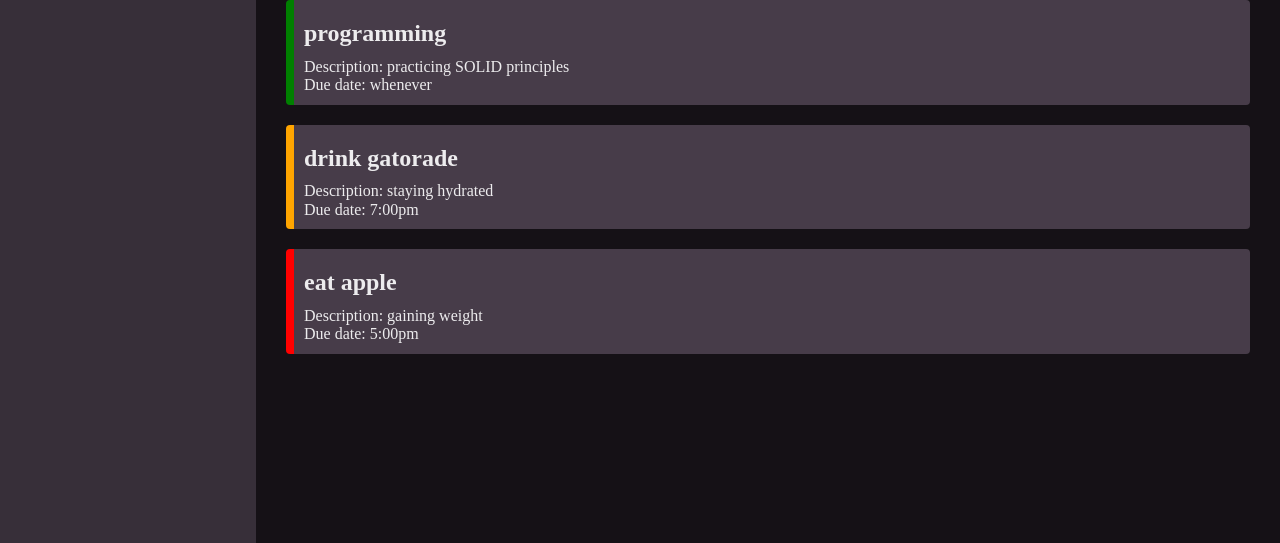
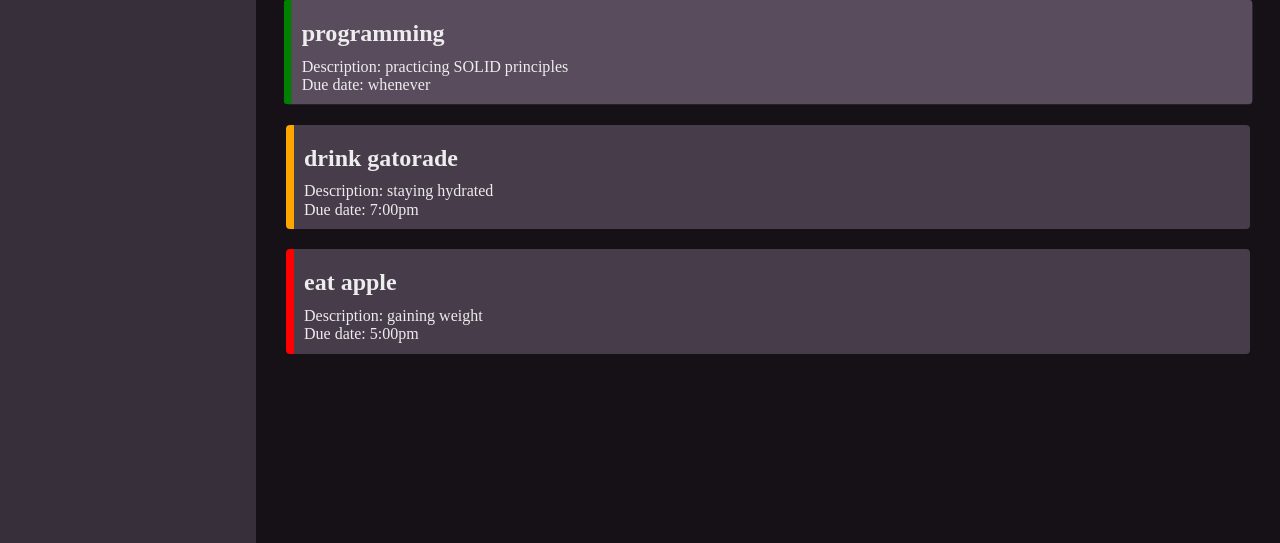
Before and after one commit to ap-6/odin-to-do-app, a website built with webpack: page src/index.html in a window 1280 px wide. In both pictures the pointer is over the element 768 px from the left and 309 px from the top of the page. Shown: the part 257-800 px from the top of the page. Built offline with nearby package versions, Linux system fonts and the light colour scheme.

Commit message:
Add hover animation for to-do cards

```diff
--- a/src/style.css
+++ b/src/style.css
@@ -48,6 +48,12 @@ body {
     background-color: #473C49;
     padding: 10px;
     border-radius: 4px;
+    transition: all 0.15s ease;
+}
+
+.todo-element:hover {
+    background-color: #594c5c;
+    transform: scale(1.005);
 }
 
 #todo-container {
```
